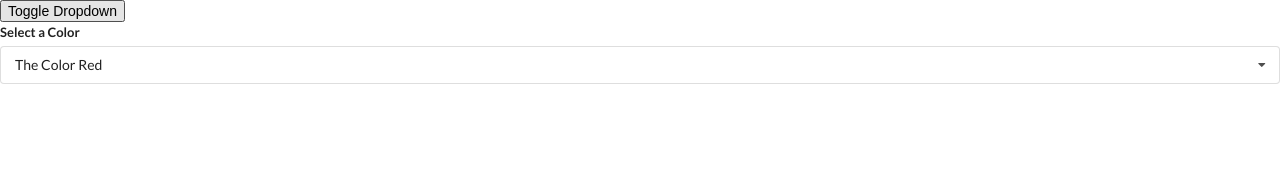
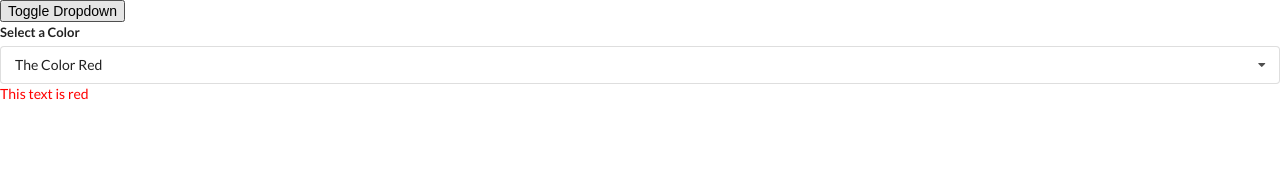
Before and after one commit to DonghyunKK/react-hooks-widgets, a React (Create React App) app: page / in a window 1280 px wide. Shown: the top 174 px of the page. Built offline with nearby package versions, Linux system fonts and the light colour scheme.

Commit message:
add text which change color with selected value

```diff
--- a/src/components/Dropdown.js
+++ b/src/components/Dropdown.js
@@ -47,6 +47,7 @@ const Dropdown = ({ options, selected, onSelectedChange }) => {
             {renderedOptions}
           </div>
         </div>
+        <div style={{color: `${selected.value}`}}>{`This text is ${selected.value}`}</div>
       </div>
     </div>
   )
```
Also changed, not shown: 2 other files (tests, documents, lock files or other folders).
